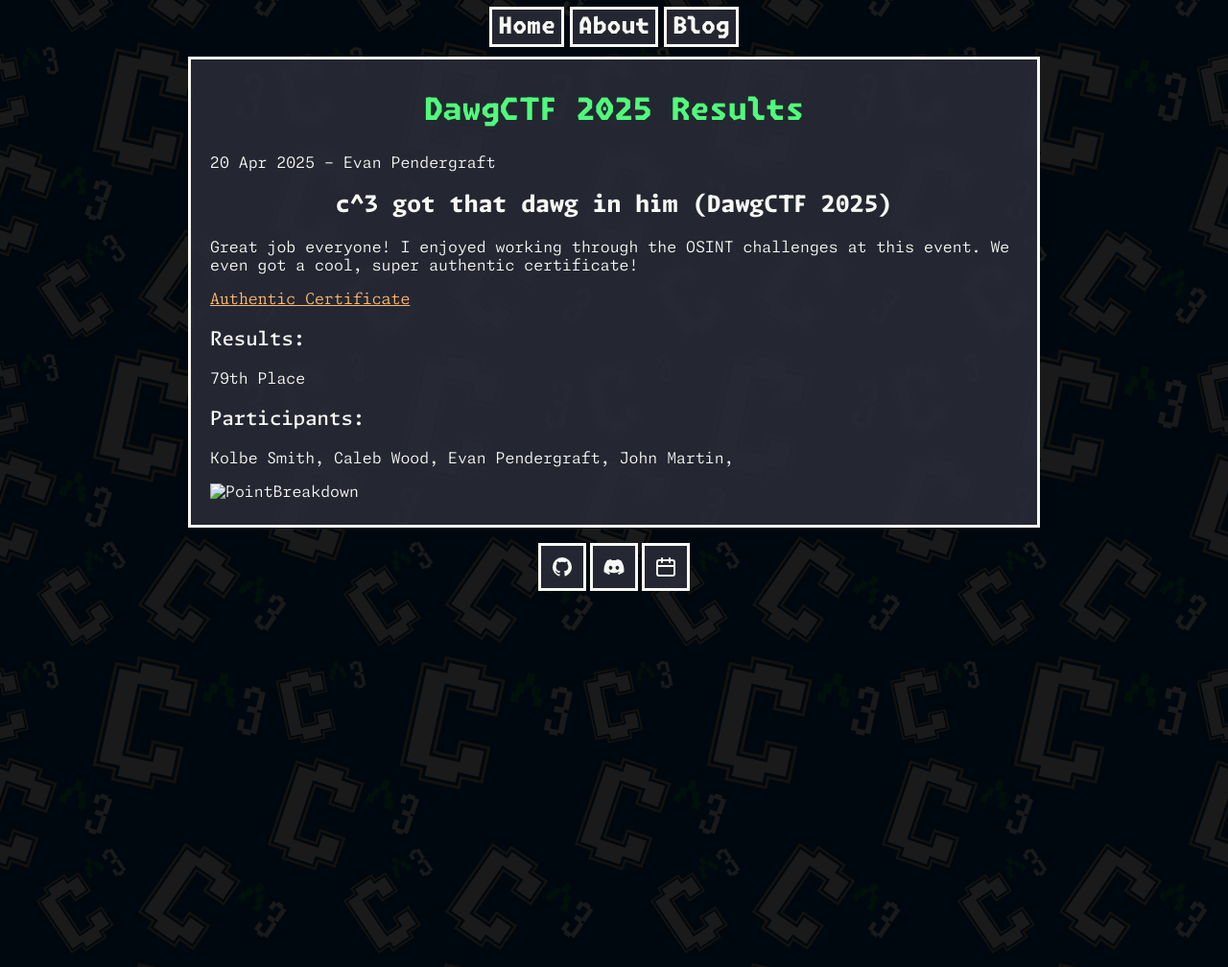
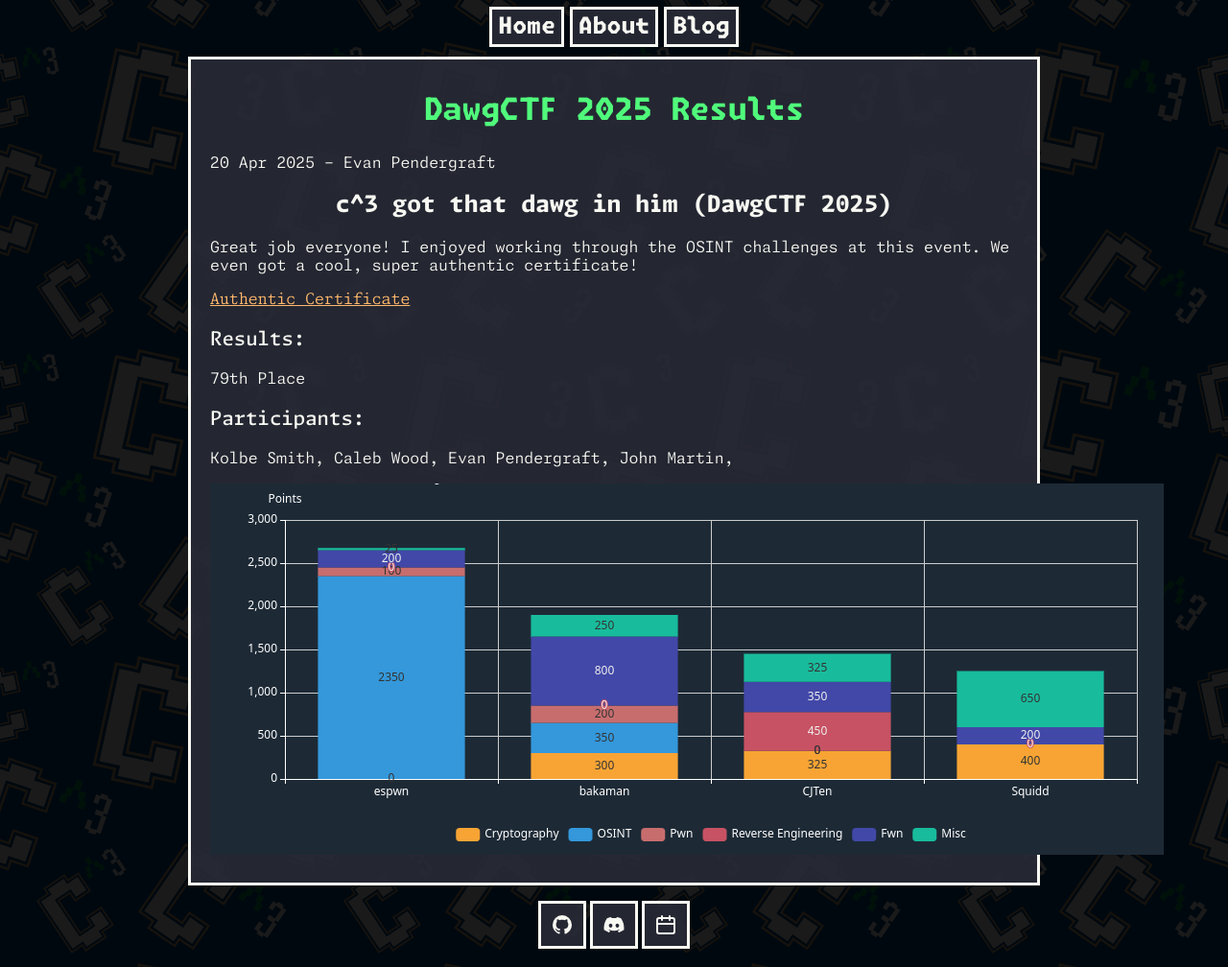
Before and after one commit to Canton-Cybersecurity-Club/Canton-Cybersecurity-Club.github.io, a Jekyll site: the page built from _posts/2025-04-20-DawgCTF-2025.markdown, in a window 1280 px wide. Shown: the whole page at 96% size. Built offline with Jekyll 4.4.1, drawn with Linux system fonts in a browser that asks for light colours.

Commit message:
fix images

```diff
--- a/_posts/2025-04-20-DawgCTF-2025.markdown
+++ b/_posts/2025-04-20-DawgCTF-2025.markdown
@@ -8,7 +8,7 @@
 
 Great job everyone! I enjoyed working through the OSINT challenges at this event. We even got a cool, super authentic certificate!
 
-[Authentic Certificate](../assets/ctf_results/DawgCTF_2025/DawgCTF_2025_Certificate.pdf)
+[Authentic Certificate](/assets/ctf_results/DawgCTF_2025/DawgCTF_2025_Certificate.pdf)
 
 ### Results:
 79th Place
@@ -20,4 +20,4 @@
 Evan Pendergraft,
 John Martin,
 
-![PointBreakdown](../assets/ctf_results/DawgCTF_2025/points.png)
+![PointBreakdown](/assets/ctf_results/DawgCTF_2025/points.png)
```
